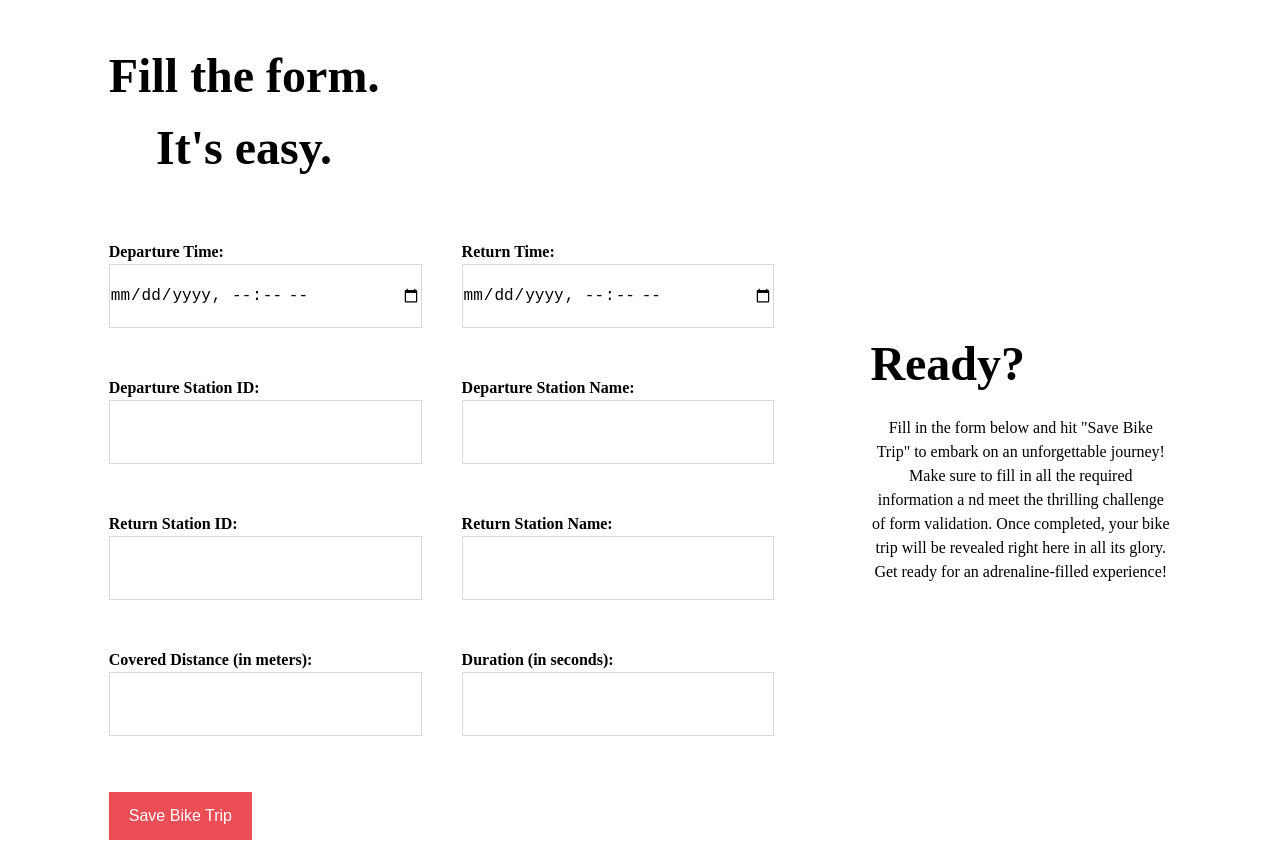
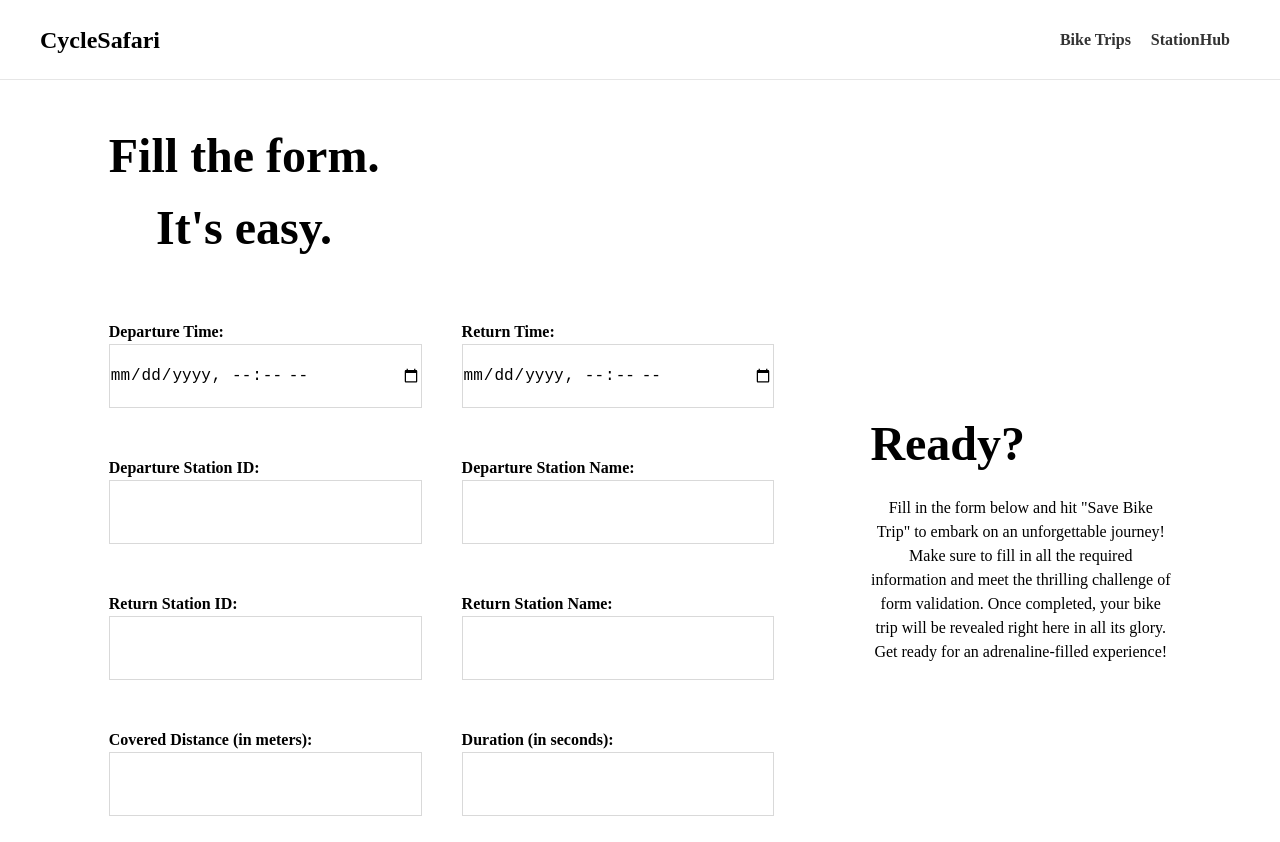
Before and after one commit to MohHajri/Helsinki_BikeJourney_Project_SolitaAcademy, a React (Create React App) app: page /create-bike-trip in a window 1280 px wide. Shown: the top 842 px of the page. Built offline with nearby package versions, Linux system fonts and the light colour scheme.

Commit message:
form validation added, form refactored

```diff
--- a/src/components/BikeTripForm.js
+++ b/src/components/BikeTripForm.js
@@ -1,11 +1,145 @@
+// import React, { useState } from 'react';
+// import bikeStationsAPI from '../api/bikeStationsAPI';
+// import { validateBikeTripForm } from '../utils/validateBikeTripForm';
+// import SavedBikeTrip from './SavedBikeTrip';
+// import '../styles/BikeTripForm.css';
+
+// const BikeTripForm = ({ onSubmit }) =>
+// {
+//   const [departureTime, setDepartureTime] = useState('');
+//   const [returnTime, setReturnTime] = useState('');
+//   const [departureStationId, setDepartureStationId] = useState('');
+//   const [departureStationName, setDepartureStationName] = useState('');
+//   const [returnStationId, setReturnStationId] = useState('');
+//   const [returnStationName, setReturnStationName] = useState('');
+//   const [coveredDistanceInMeter, setCoveredDistanceInMeter] = useState('');
+//   const [durationInSec, setDurationInSec] = useState('');
+//   const [errors, setErrors] = useState({});
+
+
+//   const [savedTrip, setSavedTrip] = useState(null);
+
+//     const handleSubmit = async (event) => {
+
+//     event.preventDefault();
+//     const formData = {
+//         departureTime,
+//         returnTime,
+//         departureStationId,
+//         departureStationName,
+//         returnStationId,
+//         returnStationName,
+//         coveredDistanceInMeter,
+//         durationInSec,
+//         };
+
+//     const validationErrors = validateBikeTripForm(formData);
+
+//     if (Object.keys(validationErrors).length > 0) {
+//       setErrors(validationErrors);
+//       return;
+//       }
+
+
+//    try {
+//        const savedBikeTrip = await bikeStationsAPI.saveBikeTrip(formData);
+
+
+//        if (savedBikeTrip) {
+//            setSavedTrip(savedBikeTrip);
+//            onSubmit(savedBikeTrip);
+//             setDepartureTime('');
+//             setReturnTime('');
+//             setDepartureStationId('');
+//             setDepartureStationName('');
+//             setReturnStationId('');
+//             setReturnStationName('');
+//             setCoveredDistanceInMeter('');
+//             setDurationInSec('');
+//       } else {
+
+//         setErrors('Error saving bike trip');
+//       }
+//     } catch (error) {
+
+//       setErrors('Error saving bike trip');
+//     }
+//   };
+
+//     return (
+//   <div className="bike-body">
+//     <div className="form-container">
+//       <div className="form-header">
+//         <h2>Fill the form. <br></br> It's easy.</h2>
+//       </div>
+//       <form onSubmit={handleSubmit} className="bike-form">
+//         <div className="form-group">
+//           <label htmlFor="departureTime">Departure Time:</label>
+//           <input id="departureTime" type="datetime-local" value={departureTime} onChange={(e) => setDepartureTime(e.target.value)} />
+//         </div>
+//         <div className="form-group">
+//           <label htmlFor="returnTime">Return Time:</label>
+//           <input id="returnTime" type="datetime-local" value={returnTime} onChange={(e) => setReturnTime(e.target.value)} />
+//         </div>
+//         <div className="form-group">
+//           <label htmlFor="departureStationId">Departure Station ID:</label>
+//           <input id="departureStationId" type="text" value={departureStationId} onChange={(e) => setDepartureStationId(e.target.value)} />
+//         </div>
+//         <div className="form-group">
+//           <label htmlFor="departureStationName">Departure Station Name:</label>
+//           <input id="departureStationName" type="text" value={departureStationName} onChange={(e) => setDepartureStationName(e.target.value)} />
+//         </div>
+//         <div className="form-group">
+//           <label htmlFor="returnStationId">Return Station ID:</label>
+//           <input id="returnStationId" type="text" value={returnStationId} onChange={(e) => setReturnStationId(e.target.value)} />
+//         </div>
+//         <div className="form-group">
+//           <label htmlFor="returnStationName">Return Station Name:</label>
+//           <input id="returnStationName" type="text" value={returnStationName} onChange={(e) => setReturnStationName(e.target.value)} />
+//         </div>
+//         <div className="form-group">
+//           <label htmlFor="coveredDistanceInMeter">Covered Distance (in meters):</label>
+//           <input id="coveredDistanceInMeter" type="text" value={coveredDistanceInMeter} onChange={(e) => setCoveredDistanceInMeter(e.target.value)} />
+//         </div>
+//         <div className="form-group">
+//           <label htmlFor="durationInSec">Duration (in seconds):</label>
+//           <input id="durationInSec" type="text" value={durationInSec} onChange={(e) => setDurationInSec(e.target.value)} />
+//         </div>
+//         {errors && <p>{errors.submitError}</p>}
+//         <div className="form-group button-container">
+//           <button type="submit">Save Bike Trip</button>
+//         </div>
+//       </form>
+//     </div>
+//     <div className="content-container">
+//       <div className="content-header">
+//         <h2>Ready?</h2>
+//       </div>
+//       <div className="content-text">
+//                     <p>Fill in the form below and hit "Save Bike Trip"
+//                         to embark on an unforgettable journey!
+//                         Make sure to fill in all the required information a
+//                         nd meet the thrilling challenge of form validation.
+//                         Once completed, your bike trip will be revealed right here in all its glory. Get ready for an adrenaline-filled experience!
+// </p>
+//       </div>
+//     </div>
+//     <SavedBikeTrip bikeTrip={savedTrip} />
+//     </div>
+// );
+
+// };
+
+// export default BikeTripForm;
+
 import React, { useState } from 'react';
 import bikeStationsAPI from '../api/bikeStationsAPI';
 import { validateBikeTripForm } from '../utils/validateBikeTripForm';
 import SavedBikeTrip from './SavedBikeTrip';
 import '../styles/BikeTripForm.css';
+import InputField from './InputField';
 
-const BikeTripForm = ({ onSubmit }) =>
-{
+const BikeTripForm = ({ onSubmit }) => {
   const [departureTime, setDepartureTime] = useState('');
   const [returnTime, setReturnTime] = useState('');
   const [departureStationId, setDepartureStationId] = useState('');
@@ -15,12 +149,9 @@ const BikeTripForm = ({ onSubmit }) =>
   const [coveredDistanceInMeter, setCoveredDistanceInMeter] = useState('');
   const [durationInSec, setDurationInSec] = useState('');
   const [errors, setErrors] = useState({});
-
-   //test
   const [savedTrip, setSavedTrip] = useState(null);
 
   const handleSubmit = async (event) => {
-
     event.preventDefault();
     const formData = {
       departureTime,
@@ -40,10 +171,8 @@ const BikeTripForm = ({ onSubmit }) =>
       return;
     }
 
-
     try {
       const savedBikeTrip = await bikeStationsAPI.saveBikeTrip(formData);
-
 
       if (savedBikeTrip) {
         setSavedTrip(savedBikeTrip);
@@ -56,12 +185,11 @@ const BikeTripForm = ({ onSubmit }) =>
         setReturnStationName('');
         setCoveredDistanceInMeter('');
         setDurationInSec('');
+        setErrors({});
       } else {
-
         setErrors('Error saving bike trip');
       }
     } catch (error) {
-
       setErrors('Error saving bike trip');
     }
   };
@@ -70,42 +198,98 @@ const BikeTripForm = ({ onSubmit }) =>
   <div className="bike-body">
     <div className="form-container">
       <div className="form-header">
-        <h2>Fill the form. <br></br> It's easy.</h2>
+        <h2>Fill the form. <br /> It's easy.</h2>
       </div>
       <form onSubmit={handleSubmit} className="bike-form">
-        <div className="form-group">
-          <label htmlFor="departureTime">Departure Time:</label>
-          <input id="departureTime" type="datetime-local" value={departureTime} onChange={(e) => setDepartureTime(e.target.value)} />
-        </div>
-        <div className="form-group">
-          <label htmlFor="returnTime">Return Time:</label>
-          <input id="returnTime" type="datetime-local" value={returnTime} onChange={(e) => setReturnTime(e.target.value)} />
-        </div>
-        <div className="form-group">
-          <label htmlFor="departureStationId">Departure Station ID:</label>
-          <input id="departureStationId" type="text" value={departureStationId} onChange={(e) => setDepartureStationId(e.target.value)} />
-        </div>
-        <div className="form-group">
-          <label htmlFor="departureStationName">Departure Station Name:</label>
-          <input id="departureStationName" type="text" value={departureStationName} onChange={(e) => setDepartureStationName(e.target.value)} />
-        </div>
-        <div className="form-group">
-          <label htmlFor="returnStationId">Return Station ID:</label>
-          <input id="returnStationId" type="text" value={returnStationId} onChange={(e) => setReturnStationId(e.target.value)} />
-        </div>
-        <div className="form-group">
-          <label htmlFor="returnStationName">Return Station Name:</label>
-          <input id="returnStationName" type="text" value={returnStationName} onChange={(e) => setReturnStationName(e.target.value)} />
-        </div>
-        <div className="form-group">
-          <label htmlFor="coveredDistanceInMeter">Covered Distance (in meters):</label>
-          <input id="coveredDistanceInMeter" type="text" value={coveredDistanceInMeter} onChange={(e) => setCoveredDistanceInMeter(e.target.value)} />
-        </div>
-        <div className="form-group">
-          <label htmlFor="durationInSec">Duration (in seconds):</label>
-          <input id="durationInSec" type="text" value={durationInSec} onChange={(e) => setDurationInSec(e.target.value)} />
-        </div>
-        {errors && <p>{errors.submitError}</p>}
+        <InputField
+          label="Departure Time"
+          id="departureTime"
+          type="datetime-local"
+          value={departureTime}
+          onChange={(e) => {
+            setDepartureTime(e.target.value);
+            setErrors({ ...errors, departureTime: '' });
+          }}
+          error={errors.departureTime}
+        />
+        <InputField
+          label="Return Time"
+          id="returnTime"
+          type="datetime-local"
+          value={returnTime}
+          onChange={(e) => {
+            setReturnTime(e.target.value);
+            setErrors({ ...errors, returnTime: '' });
+          }}
+          error={errors.returnTime}
+        />
+        <InputField
+          label="Departure Station ID"
+          id="departureStationId"
+          type="text"
+          value={departureStationId}
+          onChange={(e) => {
+            setDepartureStationId(e.target.value);
+            setErrors({ ...errors, departureStationId: '' });
+          }}
+          error={errors.departureStationId}
+        />
+        <InputField
+          label="Departure Station Name"
+          id="departureStationName"
+          type="text"
+          value={departureStationName}
+          onChange={(e) => {
+            setDepartureStationName(e.target.value);
+            setErrors({ ...errors, departureStationName: '' });
+          }}
+          error={errors.departureStationName}
+        />
+        <InputField
+          label="Return Station ID"
+          id="returnStationId"
+          type="text"
+          value={returnStationId}
+          onChange={(e) => {
+            setReturnStationId(e.target.value);
+            setErrors({ ...errors, returnStationId: '' });
+          }}
+          error={errors.returnStationId}
+        />
+        <InputField
+          label="Return Station Name"
+          id="returnStationName"
+          type="text"
+          value={returnStationName}
+          onChange={(e) => {
+            setReturnStationName(e.target.value);
+            setErrors({ ...errors, returnStationName: '' });
+          }}
+          error={errors.returnStationName}
+        />
+        <InputField
+          label="Covered Distance (in meters)"
+          id="coveredDistanceInMeter"
+          type="text"
+          value={coveredDistanceInMeter}
+          onChange={(e) => {
+            setCoveredDistanceInMeter(e.target.value);
+            setErrors({ ...errors, coveredDistanceInMeter: '' });
+          }}
+          error={errors.coveredDistanceInMeter}
+        />
+        <InputField
+          label="Duration (in seconds)"
+          id="durationInSec"
+          type="text"
+          value={durationInSec}
+          onChange={(e) => {
+            setDurationInSec(e.target.value);
+            setErrors({ ...errors, durationInSec: '' });
+          }}
+          error={errors.durationInSec}
+        />
+        {errors && <p className="error-message">{errors.submitError}</p>}
         <div className="form-group button-container">
           <button type="submit">Save Bike Trip</button>
         </div>
@@ -118,8 +302,7 @@ const BikeTripForm = ({ onSubmit }) =>
       <div className="content-text">
         <p>Fill in the form below and hit "Save Bike Trip"
           to embark on an unforgettable journey!
-                        Make sure to fill in all the required information a
-                        nd meet the thrilling challenge of form validation.
+          Make sure to fill in all the required information and meet the thrilling challenge of form validation.
           Once completed, your bike trip will be revealed right here in all its glory. Get ready for an adrenaline-filled experience!
         </p>
       </div>
--- /dev/null
+++ b/src/components/InputField.js
@@ -0,0 +1,17 @@
+import React from 'react';
+
+const InputField = ({ label, id, type, value, onChange, error }) => (
+  <div className="form-group">
+    <label htmlFor={id}>{label}:</label>
+    <input
+      id={id}
+      type={type}
+      value={value}
+      onChange={onChange}
+      className={error ? 'error' : ''}
+    />
+    {error && <p className="error-message">{error}</p>}
+  </div>
+);
+
+export default InputField;
--- a/src/pages/CreateBikeTripPage.js
+++ b/src/pages/CreateBikeTripPage.js
@@ -1,5 +1,6 @@
 import React from 'react';
 import BikeTripForm from '../components/BikeTripForm';
+import Navbar from '../components/Navbar';
 
 const CreateBikeTripPage = () => {
     const handleFormSubmit = (savedBikeTrip) => {
@@ -10,7 +11,7 @@ const CreateBikeTripPage = () => {
 
   return (
     <div>
-      {/* <h1>Create Bike Trip</h1> */}
+      <Navbar />
       <BikeTripForm onSubmit={handleFormSubmit} />
     </div>
   );
--- a/src/styles/BikeTripForm.css
+++ b/src/styles/BikeTripForm.css
@@ -1,5 +1,12 @@
 * {
   box-sizing: border-box;
+  margin: 0;
+  padding: 0;
+  font-size: 100%;
+  line-height: 1.5;
+  text-decoration: none;
+  color: inherit;
+  outline: none;
 }
 
 .bike-body {
@@ -97,6 +104,14 @@ button[type="submit"]:focus {
   margin-bottom: 1rem;
 }
 
+.error {
+  border: 1px solid red;
+}
+
+.error-message {
+  color: red;
+}
+
 @media screen and (max-width: 1300px) {
 
   .form-container{
```
Lines whose indentation alone changed are shown as unchanged.
